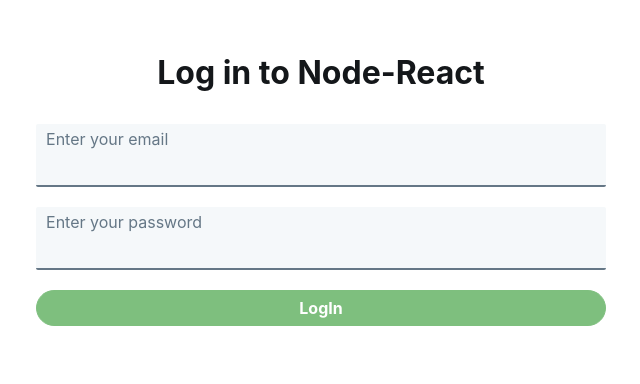
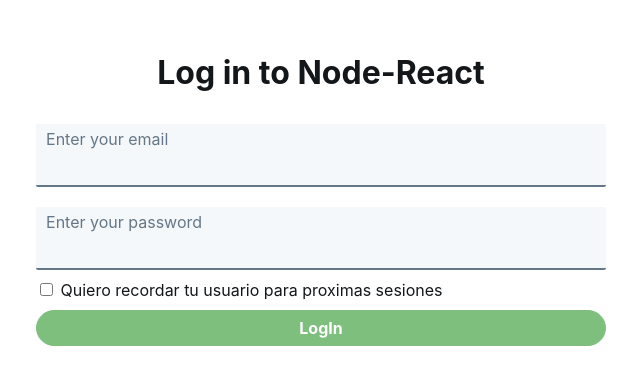
Before and after one commit to jtoledo2309/node-react, a React (Create React App) app: page /login in a window 1280 px wide. Shown: the top 384 px of the page, without its empty margins (319-959 px from the left). Built offline with nearby package versions, Linux system fonts and the light colour scheme.

Commit message:
Save password and view photo

```diff
--- a/src/components/adverts/AdvertDetail.js
+++ b/src/components/adverts/AdvertDetail.js
@@ -46,7 +46,12 @@ const AdvertDetail = (props) => {
         <div>
           Name: {advert.name} - Precio: {advert.price}$ -Estado:
           {advert.forSale ? "Se vende" : "Se compra"} -Etiquetas:
-          {advert.tags}{" "}
+          {advert.tags} - Imagen:{" "}
+          {advert.photo ? (
+            <img src={advert.photo} alt="imagen del producto" />
+          ) : (
+            ""
+          )}{" "}
         </div>
       ) : (
         " "
--- a/src/components/adverts/NewAdvertPage.js
+++ b/src/components/adverts/NewAdvertPage.js
@@ -115,6 +115,12 @@ const NewAdvertPage = (props) => {
           ))}
         </div>
 
+        <input
+          type="file"
+          name="upload-photo"
+          accept="image/png, .jpeg, .jpg"
+        />
+
         <Button
           type="submit"
           className="newAdvert-submit"
--- a/src/components/auth/LoginPage.js
+++ b/src/components/auth/LoginPage.js
@@ -4,8 +4,9 @@ import FormField from "../common/FormField";
 import { useLocation, useNavigate } from "react-router-dom";
 
 import "./LoginPage.css";
-import { login } from "./service";
+import { login, loginNotSet } from "./service";
 import { useAuth } from "./context";
+import CheckBox from "../common/Checkbox";
 
 const LoginPage = ({ onLogin }) => {
   const [email, setEmail] = useState("");
@@ -15,10 +16,15 @@ const LoginPage = ({ onLogin }) => {
   const location = useLocation();
   const navigate = useNavigate();
   const { handleLogin } = useAuth();
+  const [rememberLogin, setRememberLogin] = useState(false);
 
   const handleChangeUsername = (event) => setEmail(event.target.value);
   const handleChangePassword = (event) => setPassword(event.target.value);
   const resetError = () => setError(null);
+
+  const handleRememberLogin = (event) => {
+    event.target.checked ? setRememberLogin(true) : setRememberLogin(false);
+  };
 
   const handleSubmit = async (event) => {
     event.preventDefault();
@@ -26,10 +32,17 @@ const LoginPage = ({ onLogin }) => {
     try {
       resetError();
       setIsFetching(true);
-      await login({ email, password });
-      handleLogin();
-      const previousroute = location.state?.from?.pathname || "/";
-      navigate(previousroute, { replace: true });
+      if (rememberLogin) {
+        await login({ email, password });
+        handleLogin();
+        const previousroute = location.state?.from?.pathname || "/";
+        navigate(previousroute, { replace: true });
+      } else {
+        await loginNotSet({ email, password });
+        handleLogin();
+        const previousroute = location.state?.from?.pathname || "/";
+        navigate(previousroute, { replace: true });
+      }
     } catch (error) {
       setError(error);
       setIsFetching(false);
@@ -59,6 +72,13 @@ const LoginPage = ({ onLogin }) => {
           onChange={handleChangePassword}
           value={password}
         />
+        <CheckBox
+          type="checkbox"
+          name="remember-password"
+          label="Quiero recordar tu usuario para proximas sesiones"
+          onChange={handleRememberLogin}
+          value={rememberLogin}
+        />
         <Button
           type="submit"
           variant="primary"
--- a/src/components/auth/service.js
+++ b/src/components/auth/service.js
@@ -11,6 +11,12 @@ export const login = (credentials) => {
   });
 };
 
+export const loginNotSet = (credentials) => {
+  return client.post("/api/auth/login", credentials).then(({ accessToken }) => {
+    setAuthorizationHeader(accessToken);
+  });
+};
+
 export const logout = () => {
   return Promise.resolve().then(() => {
     removeAuthorizationHeader();
```
